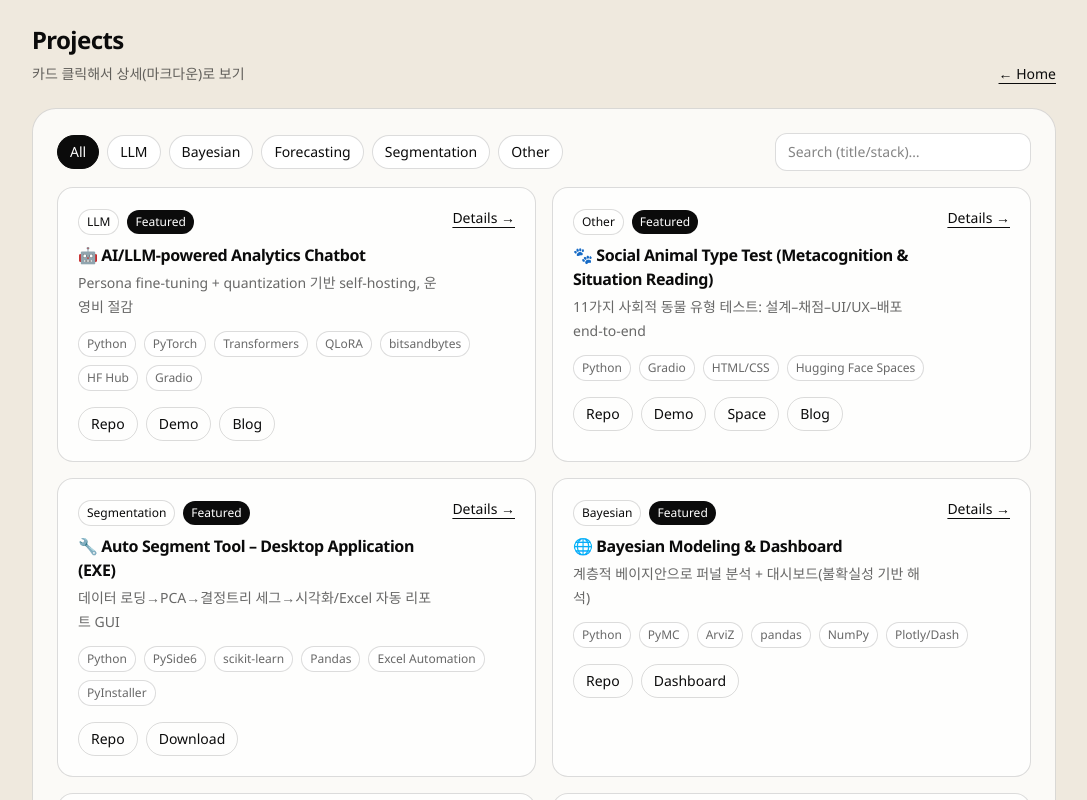
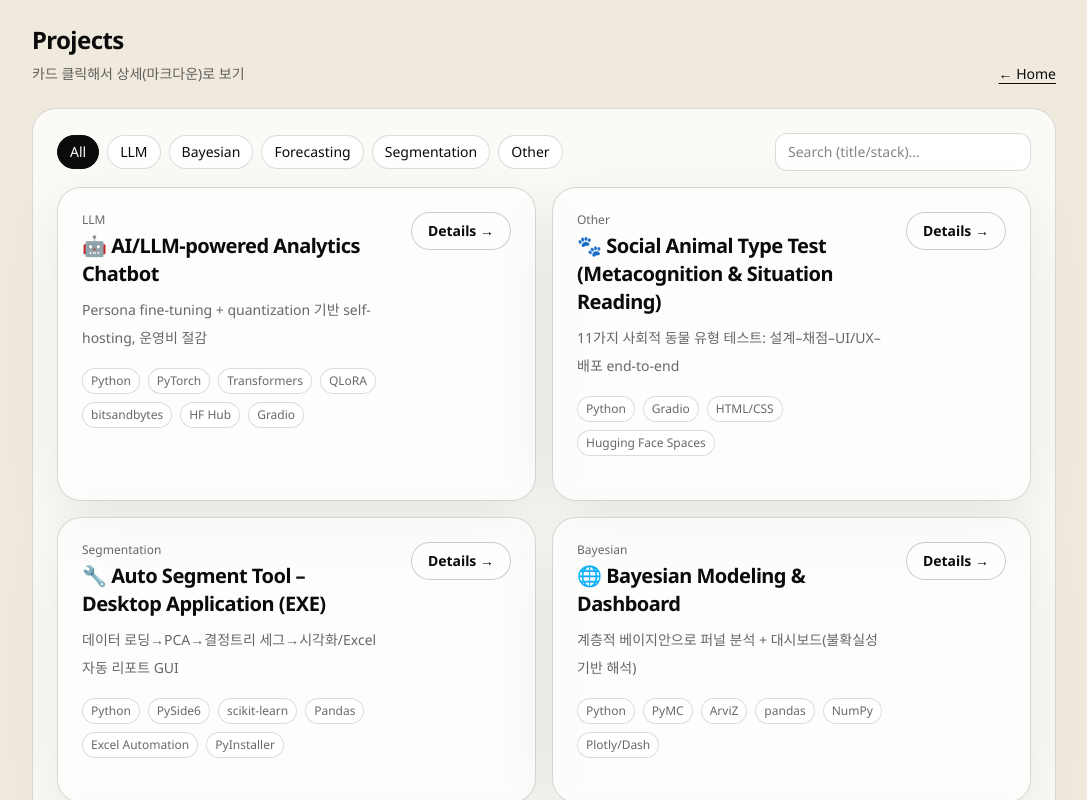
Before and after one commit to jay-lay-down/jihee-portfolio, a Next.js app: page /projects in a window 1280 px wide. Shown: the top 800 px of the page, without its empty margins (96-1183 px from the left). Built offline with nearby package versions, Linux system fonts and the light colour scheme.

Commit message:
Update ProjectCard.tsx

```diff
--- a/components/ProjectCard.tsx
+++ b/components/ProjectCard.tsx
@@ -1,65 +1,47 @@
-export type Category = "LLM" | "Bayesian" | "Forecasting" | "Segmentation" | "Other";
-
-export type Project = {
-  slug: string;
-  title: string;
-  oneLiner: string;
-  category: Category;
-  featured?: boolean;
-  stack: string[];
-  links: { label: string; href: string }[];
-};
+import type { Project } from "@/app/projects/data";
 
 export default function ProjectCard({ p }: { p: Project }) {
   return (
-    <div className="rounded-2xl border border-[var(--line)] bg-[var(--card)] p-5 hover:bg-[#fcfcfc] transition">
-      <div className="flex items-start justify-between gap-3">
+    <div className="rounded-3xl border border-black/15 bg-white/55 p-6 shadow-[0_18px_60px_rgba(0,0,0,0.08)]">
+      <div className="flex items-start justify-between gap-6">
         <div>
-          <div className="inline-flex items-center gap-2">
-            <span className="text-xs px-2 py-1 rounded-full bg-[var(--soft)] text-[var(--fg)] border border-[var(--line)]">
-              {p.category}
-            </span>
-            {p.featured && (
-              <span className="text-xs px-2 py-1 rounded-full bg-[var(--fg)] text-white">
-                Featured
+          <div className="text-xs text-[var(--muted)]">{p.category}</div>
+          <div className="mt-1 text-xl font-bold tracking-tight">{p.title}</div>
+          <div className="mt-2 text-sm text-[var(--muted)] leading-7">{p.oneLiner}</div>
+
+          <div className="mt-4 flex flex-wrap gap-2">
+            {p.stack.slice(0, 8).map((s) => (
+              <span
+                key={s}
+                className="text-xs px-2 py-1 rounded-full border border-[var(--line)] bg-white/70 text-[var(--muted)]"
+              >
+                {s}
               </span>
+            ))}
+          </div>
+
+          <div className="mt-5 flex flex-wrap gap-3 text-sm">
+            {p.repo && (
+              <a className="underline underline-offset-4 hover:opacity-80" href={p.repo} target="_blank" rel="noreferrer">
+                Repo ↗
+              </a>
+            )}
+            {p.demo && (
+              <a className="underline underline-offset-4 hover:opacity-80" href={p.demo} target="_blank" rel="noreferrer">
+                Demo ↗
+              </a>
+            )}
+            {p.blog && (
+              <a className="underline underline-offset-4 hover:opacity-80" href={p.blog} target="_blank" rel="noreferrer">
+                Blog ↗
+              </a>
             )}
           </div>
-
-          <h3 className="mt-2 text-base font-semibold tracking-tight">{p.title}</h3>
-          <p className="mt-1 text-sm text-[var(--muted)] leading-6">{p.oneLiner}</p>
         </div>
 
-        <a className="text-sm underline underline-offset-4 text-[var(--muted)] hover:text-[var(--fg)] transition whitespace-nowrap" href={`/projects/${p.slug}`}>
+        <button className="shrink-0 rounded-full px-4 py-2 text-sm font-semibold border border-black/20 bg-[var(--soft)] hover:bg-white/60 transition">
           Details →
-        </a>
-      </div>
-
-      <div className="mt-3 flex flex-wrap gap-2">
-        {p.stack.slice(0, 7).map((s) => (
-          <span key={s} className="text-xs px-2 py-1 rounded-full border border-[var(--line)] bg-white text-[var(--muted)]">
-            {s}
-          </span>
-        ))}
-        {p.stack.length > 7 && (
-          <span className="text-xs px-2 py-1 rounded-full border border-[var(--line)] bg-white text-[var(--muted)]">
-            +{p.stack.length - 7}
-          </span>
-        )}
-      </div>
-
-      <div className="mt-4 flex flex-wrap gap-2">
-        {p.links.map((l) => (
-          <a
-            key={l.label}
-            href={l.href}
-            target="_blank"
-            rel="noreferrer"
-            className="text-sm px-3 py-1.5 rounded-full border border-[var(--line)] hover:bg-[var(--soft)] transition"
-          >
-            {l.label}
-          </a>
-        ))}
+        </button>
       </div>
     </div>
   );
```
